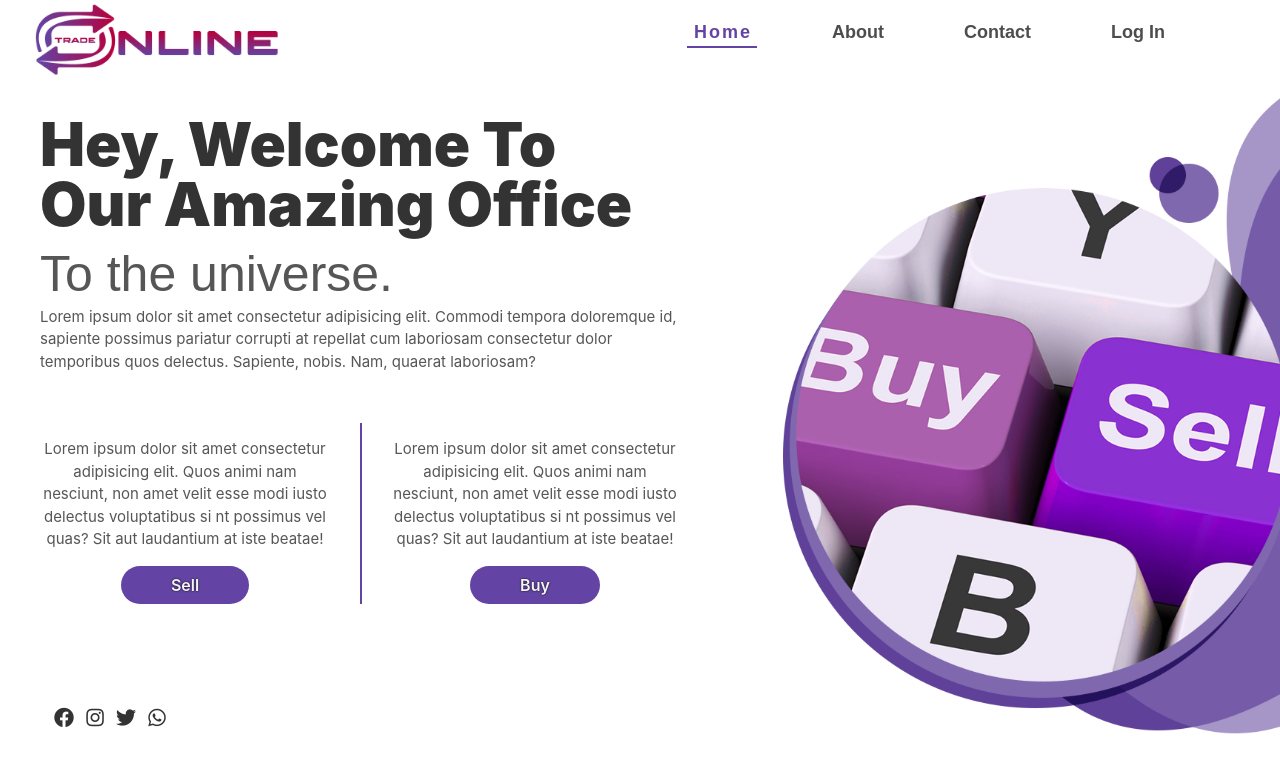
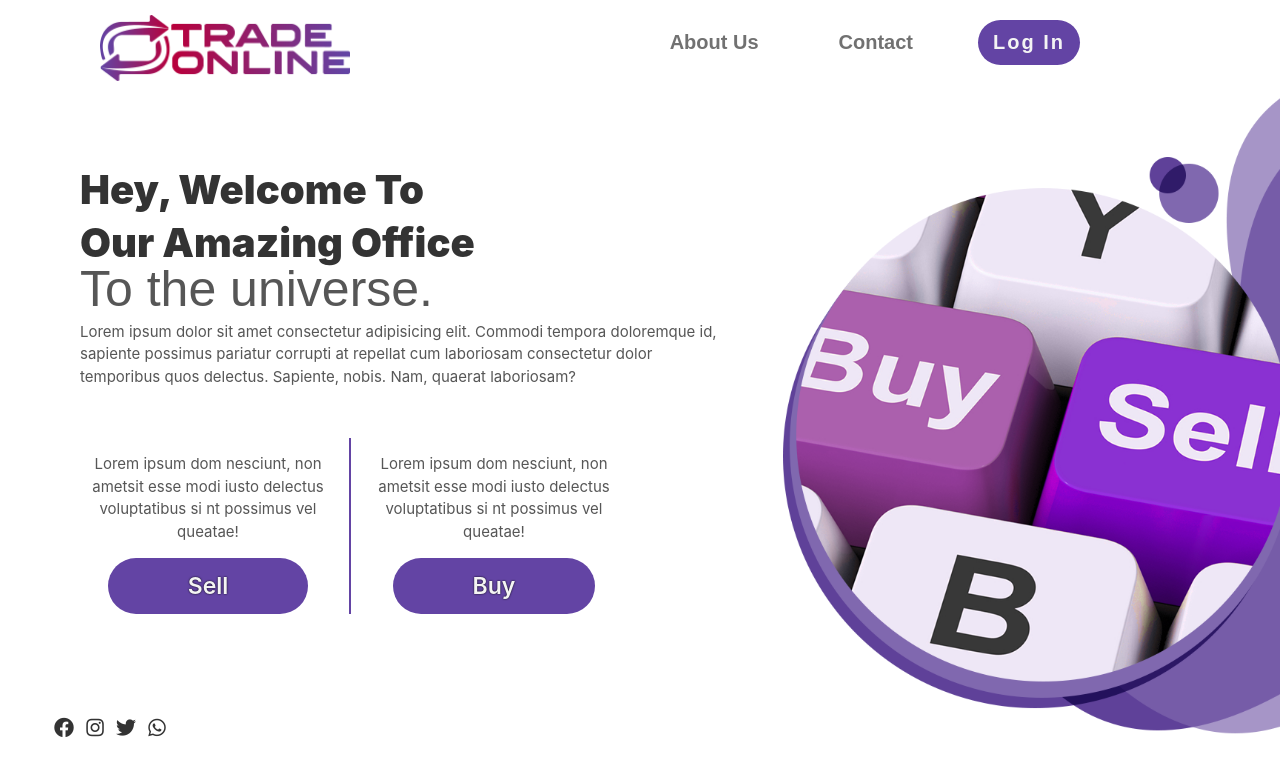
Before and after one commit to Mohamed-98/TradeOnline, a PHP site: page / in a window 1280 px wide. Shown: the top 776 px of the page. Run offline with PHP 8.4, Linux system fonts and the light colour scheme; some libraries are stand-ins or nearby versions; some web fonts are replaced.

Commit message:
NewLogos and stuff

```diff
--- a/css/login.css
+++ b/css/login.css
@@ -118,13 +118,15 @@ input:focus {
 .forget-pass {
   font-weight: 500;
   margin-top: 15px;
-
+  text-decoration: none;
   margin-bottom: 40px;
   font-family: Arial, Helvetica, sans-serif;
   color: rgba(51, 51, 51, 0.699);
 }
 .forget-pass a {
   font-size: 16px;
+  text-decoration: none;
+
   font-weight: 500;
   color: rgba(51, 51, 51, 0.808);
   font-family: Arial, Helvetica, sans-serif;
--- a/css/style.css
+++ b/css/style.css
@@ -1,5 +1,5 @@
 body {
-  background-image: url(../img/bgO.png);
+  background: url(../img/bgO.png);
   background-repeat: no-repeat;
   background-size: cover;
   background-position: center;
@@ -9,22 +9,36 @@ nav {
   box-shadow: none;
   font-family: Arial, Helvetica, sans-serif;
 }
+nav ul {
+  margin-right: 150px !important;
+}
 nav li a {
+  margin-top: 20px;
+  border-radius: 30px;
   position: relative;
-  color: rgba(51, 51, 51, 0.87);
+  color: rgba(51, 51, 51, 0.699);
   font-weight: 700;
   font-family: Arial, Helvetica, sans-serif;
-  font-size: 18px;
+  font-size: 20px;
   overflow: hidden;
+  padding: 12px 15px;
+  line-height: 1.4rem;
+  transition: all 0.5s;
 }
 nav li a:hover {
-  background: rgba(255, 255, 255, 0);
-
+  background: #6344a4;
+  position: relative;
+  color: #f4f4f4 !important;
+  border-radius: 30px;
+  outline: none;
+  transition: all 0.5s;
   color: #6344a4;
 }
 .active {
+  background: #6344a4;
   position: relative;
-  color: #6344a4;
+  color: #f4f4f4;
+  border-radius: 30px;
   outline: none;
 
   letter-spacing: 2px;
@@ -34,7 +48,10 @@ nav li a:hover {
 .active:active {
   outline: none;
 }
-.active:before {
+.active:hover {
+  background: #6244a4c5;
+}
+/* .active:before {
   content: "";
   position: absolute;
   width: 80%;
@@ -42,9 +59,9 @@ nav li a:hover {
   background-color: #6344a4;
   left: 9%;
   bottom: 25%;
-}
+} */
 
-nav li a:before {
+/* nav li a:before {
   content: "";
   position: absolute;
   width: 80%;
@@ -63,7 +80,7 @@ nav li a:hover:before {
   left: 10%;
   bottom: 25%;
   transition: 0.5s;
-}
+} */
 
 .brand-logo {
   margin-left: 30px;
@@ -79,14 +96,14 @@ nav li a:hover:before {
 /*conent*/
 .content {
   width: 50%;
-  margin: 50px 0 0 40px;
+  margin: 50px 0 0 80px;
 }
 .head-content {
-  font-size: 60px;
+  font-size: 40px;
   font-weight: 1000;
   color: #333;
-  margin-top: 0px;
-  line-height: 4rem;
+  margin-top: 100px;
+  line-height: 3.5rem;
 }
 .slogan {
   font-size: 50px;
@@ -111,7 +128,7 @@ nav li a:hover:before {
 .user-area:before {
   content: "";
   position: absolute;
-  left: 50%;
+  left: 42%;
   top: 0%;
   height: 100%;
   width: 2px;
@@ -121,7 +138,7 @@ nav li a:hover:before {
   margin: 0 auto;
   background-color: #6344a4;
   border: none;
-  padding: 10px 50px;
+  padding: 15px 80px;
   border-radius: 30px;
   text-shadow: 0 0px 2px rgb(0, 0, 0);
 
@@ -136,15 +153,14 @@ nav li a:hover:before {
 .user-area a {
   color: #f4f4f4;
   font-weight: 600;
-  font-size: 16px;
+  font-size: 23px;
 }
 .leftside {
   /* border: 2px solid #6344a4;*/
-  width: 50%;
-  margin-right: 30px;
+  width: 40%;
 }
 .rightside {
-  width: 50%;
+  width: 40%;
   margin-left: 30px;
 
   /* border:2px solid #6344a4; */
--- a/index.html
+++ b/index.html
@@ -29,8 +29,9 @@
             <img
               onclick="logoRedirect()"
               src="img/NEWLOGO2.png"
-              width="255px"
-              height="80px"
+              height="66px"
+              width="250px"
+              style="margin-top: 15px; margin-left: 70px;"
             />
           </div>
 
@@ -39,10 +40,9 @@
           </a>
 
           <ul class="right hide-on-med-and-down ">
-            <li><a href="#" class="active">Home</a></li>
-            <li><a href="#">About</a></li>
+            <li><a href="#">About Us</a></li>
             <li><a href="#">Contact</a></li>
-            <li><a href="login.html">Log In</a></li>
+            <li><a class="active" href="login.html">Log In</a></li>
           </ul>
         </div>
       </div>
@@ -52,21 +52,21 @@
       <div
         href="#"
         class=" brand-logo"
-        style=" box-shadow: 0 0 10px black; background: grey;"
       >
         <img
-          style="margin-left: 15px;"
+          style="margin-left: -15px;"
           onclick="alert('lsa mfesh 7aga sh8ala')"
-          src="OnlyO.png"
-          height="65px"
-          width="65px"
+          src="img/NEWLOGO2.png"
+          height="55px"
+          width="230px"
         />
       </div>
       <li><a href="#">Home</a></li>
-      <li><a href="#">Video</a></li>
       <li><a href="#">Service</a></li>
       <li><a href="#">About</a></li>
       <li><a href="#">Contact</a></li>
+      <li><a href="login.html">Log In</a></li>
+
     </ul>
 
     <!-- CONTENT-AREA -->
@@ -84,16 +84,16 @@
 <div class="user-area">
   <div class="leftside">
     <p>
-      Lorem ipsum dolor sit amet consectetur adipisicing elit. Quos animi nam nesciunt, non amet velit esse modi iusto delectus voluptatibus si
-      nt possimus vel quas? Sit aut laudantium at iste beatae!
+      Lorem ipsum dom nesciunt, non ametsit esse modi iusto delectus voluptatibus si
+      nt possimus vel queatae!
     </p>
     <button><a href="#">Sell</a></button>
   </div>
 
   <div class="rightside">
     <p>
-      Lorem ipsum dolor sit amet consectetur adipisicing elit. Quos animi nam nesciunt, non amet velit esse modi iusto delectus voluptatibus si
-      nt possimus vel quas? Sit aut laudantium at iste beatae!
+      Lorem ipsum dom nesciunt, non ametsit esse modi iusto delectus voluptatibus si
+      nt possimus vel queatae!
     </p>
     <button><a href="#">Buy</a></button>
   </div>
```
Also changed, not shown: login.html (+17 -2 lines), img/NEWLOGO2.png, 1 other file.
